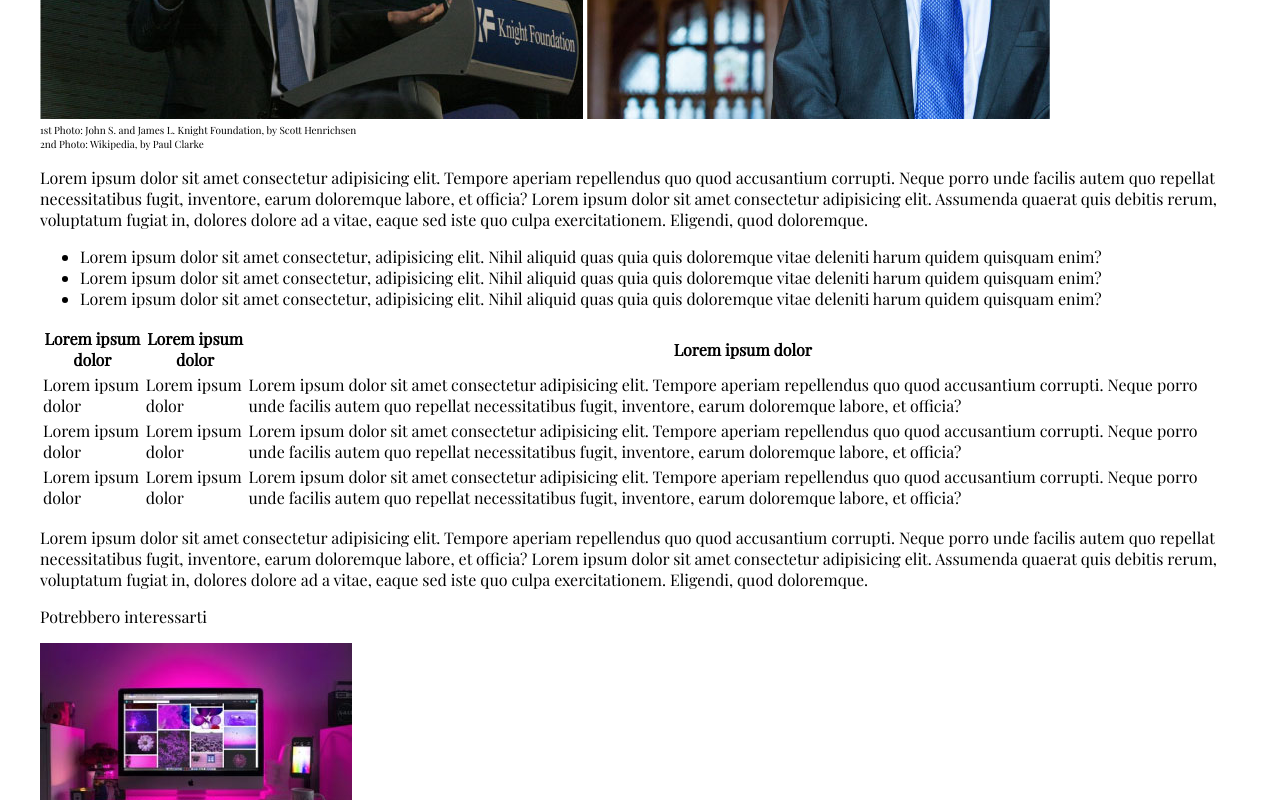
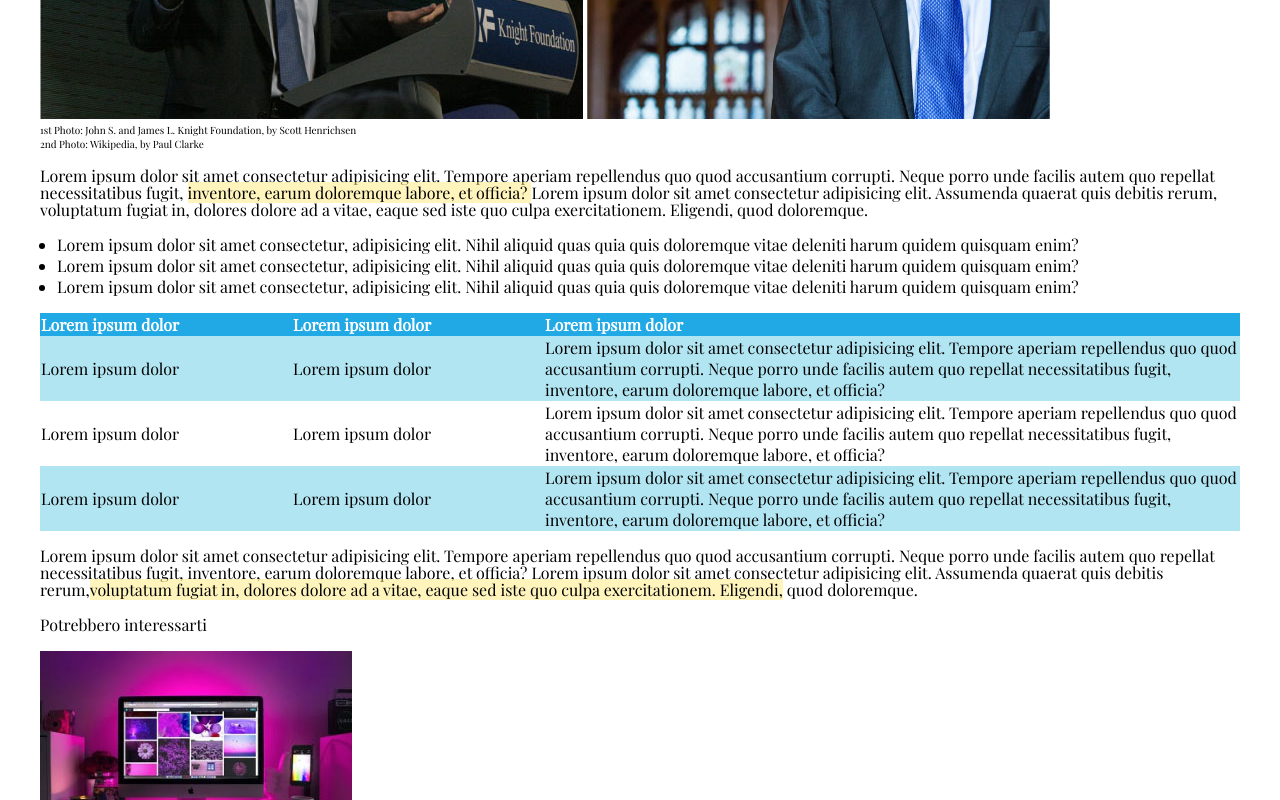
Before and after one commit to AlessioRomano95/html-css-booleaner, a plain HTML site: page index.html in a window 1280 px wide. Shown: the part 504-1304 px from the top of the page. Drawn offline with nearby package versions, Linux system fonts and the light colour scheme.

Commit message:
[add] css descrizione-lista-tabella

```diff
--- a/index.html
+++ b/index.html
@@ -34,10 +34,11 @@
     <section>
       <!--Descrizione-->
       <div>
-        <p>
-          Lorem ipsum dolor sit amet consectetur adipisicing elit. Tempore aperiam repellendus quo quod accusantium corrupti. Neque porro unde facilis autem quo repellat necessitatibus fugit, inventore, earum doloremque labore, et officia? Lorem ipsum dolor sit amet consectetur adipisicing elit. Assumenda quaerat quis debitis rerum, voluptatum fugiat in, dolores dolore ad a vitae, eaque sed iste quo culpa exercitationem. Eligendi, quod doloremque.
+        <p id="descrizione">
+          Lorem ipsum dolor sit amet consectetur adipisicing elit. Tempore aperiam repellendus quo quod accusantium corrupti. Neque porro unde facilis autem quo repellat necessitatibus fugit, <span id="yellow">inventore, earum doloremque labore, et officia? </span>Lorem ipsum dolor sit amet consectetur adipisicing elit. Assumenda quaerat quis debitis rerum, voluptatum fugiat in, dolores dolore ad a vitae, eaque sed iste quo culpa exercitationem. Eligendi, quod doloremque.
         </p>
-        <ul>
+        <!--lista-->
+        <ul id="lista">
           <li>Lorem ipsum dolor sit amet consectetur, adipisicing elit. Nihil aliquid quas quia quis doloremque vitae deleniti harum quidem quisquam enim?</li>
           <li>Lorem ipsum dolor sit amet consectetur, adipisicing elit. Nihil aliquid quas quia quis doloremque vitae deleniti harum quidem quisquam enim?</li>
           <li>Lorem ipsum dolor sit amet consectetur, adipisicing elit. Nihil aliquid quas quia quis doloremque vitae deleniti harum quidem quisquam enim?</li>
@@ -49,9 +50,14 @@
       <!--Tabella-->
       <table>
         <tr>
+          <th id="size-table">Lorem ipsum dolor</th>
+          <th id="size-table">Lorem ipsum dolor</th>
           <th>Lorem ipsum dolor</th>
-          <th>Lorem ipsum dolor</th>
-          <th>Lorem ipsum dolor</th>
+        </tr>
+        <tr>
+          <td id="tdceleste">Lorem ipsum dolor</td>
+          <td id="tdceleste">Lorem ipsum dolor</td>
+          <td id="tdceleste">Lorem ipsum dolor sit amet consectetur adipisicing elit. Tempore aperiam repellendus quo quod accusantium corrupti. Neque porro unde facilis autem quo repellat necessitatibus fugit, inventore, earum doloremque labore, et officia?</td>
         </tr>
         <tr>
           <td>Lorem ipsum dolor</td>
@@ -59,22 +65,17 @@
           <td>Lorem ipsum dolor sit amet consectetur adipisicing elit. Tempore aperiam repellendus quo quod accusantium corrupti. Neque porro unde facilis autem quo repellat necessitatibus fugit, inventore, earum doloremque labore, et officia?</td>
         </tr>
         <tr>
-          <td>Lorem ipsum dolor</td>
-          <td>Lorem ipsum dolor</td>
-          <td>Lorem ipsum dolor sit amet consectetur adipisicing elit. Tempore aperiam repellendus quo quod accusantium corrupti. Neque porro unde facilis autem quo repellat necessitatibus fugit, inventore, earum doloremque labore, et officia?</td>
-        </tr>
-        <tr>
-          <td>Lorem ipsum dolor</td>
-          <td>Lorem ipsum dolor</td>
-          <td>Lorem ipsum dolor sit amet consectetur adipisicing elit. Tempore aperiam repellendus quo quod accusantium corrupti. Neque porro unde facilis autem quo repellat necessitatibus fugit, inventore, earum doloremque labore, et officia?</td>
+          <td id="tdceleste">Lorem ipsum dolor</td>
+          <td id="tdceleste">Lorem ipsum dolor</td>
+          <td id="tdceleste">Lorem ipsum dolor sit amet consectetur adipisicing elit. Tempore aperiam repellendus quo quod accusantium corrupti. Neque porro unde facilis autem quo repellat necessitatibus fugit, inventore, earum doloremque labore, et officia?</td>
         </tr>
       </table>
     </section>
 
     <section>
       <!--Descrizione 2-->
-      <p>
-        Lorem ipsum dolor sit amet consectetur adipisicing elit. Tempore aperiam repellendus quo quod accusantium corrupti. Neque porro unde facilis autem quo repellat necessitatibus fugit, inventore, earum doloremque labore, et officia? Lorem ipsum dolor sit amet consectetur adipisicing elit. Assumenda quaerat quis debitis rerum, voluptatum fugiat in, dolores dolore ad a vitae, eaque sed iste quo culpa exercitationem. Eligendi, quod doloremque.
+      <p id="descrizione">
+        Lorem ipsum dolor sit amet consectetur adipisicing elit. Tempore aperiam repellendus quo quod accusantium corrupti. Neque porro unde facilis autem quo repellat necessitatibus fugit, inventore, earum doloremque labore, et officia? Lorem ipsum dolor sit amet consectetur adipisicing elit. Assumenda quaerat quis debitis rerum,<span id="yellow">voluptatum fugiat in, dolores dolore ad a vitae, eaque sed iste quo culpa exercitationem. Eligendi,</span> quod doloremque.
       </p>
     </section>
   </main>
--- a/style.css
+++ b/style.css
@@ -49,3 +49,36 @@ color:#4ea0ff;
   font-size: 10px;
   margin-top: 0px;
 }
+
+/*descrizione*/
+#descrizione{
+  line-height: 17px;
+}
+
+#yellow{
+  background-color: rgba(253, 234, 122, 0.5);
+}
+
+/*lista*/
+#lista{
+  padding-left: 17px;
+}
+
+/*tabbella*/
+table{
+  border-collapse: collapse;
+}
+
+#size-table{
+  width: 250px;
+}
+
+th{
+  background-color: #20a9e5;
+  color: white;
+  text-align: left;
+}
+
+#tdceleste{
+  background-color: #b1e5f2;
+}
```
